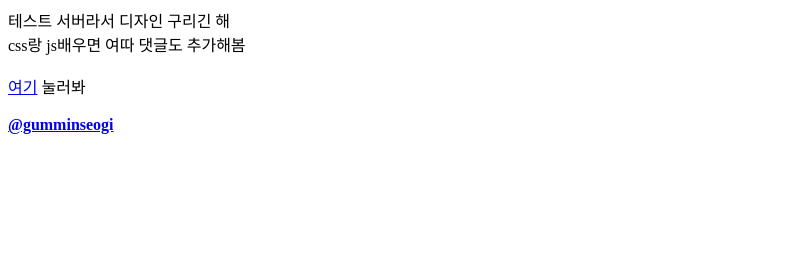
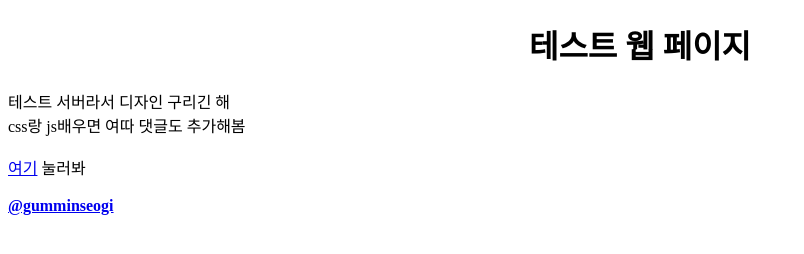
Before and after one commit to usb99/first, a plain HTML site: page index.html in a window 1280 px wide. Shown: the whole page, without its empty margins (0-804 px from the left). Drawn offline with Linux system fonts and the light colour scheme.

Commit message:
Add files via upload

```diff
--- a/index.html
+++ b/index.html
@@ -3,8 +3,14 @@
 <head>
 	<meta charset = "utf-8" />
 	<title>방가방가</title>
+	<style>
+		h1{
+			text-align: center;
+		}
+	</style>
 </head>
 <body>
+	<h1>테스트 웹 페이지</h1>
 	테스트 서버라서 디자인 구리긴 해<br>
 	css랑 js배우면 여따 댓글도 추가해봄<br><br>
 	<a href="here.html">여기</a> 눌러봐<br><br>
```
